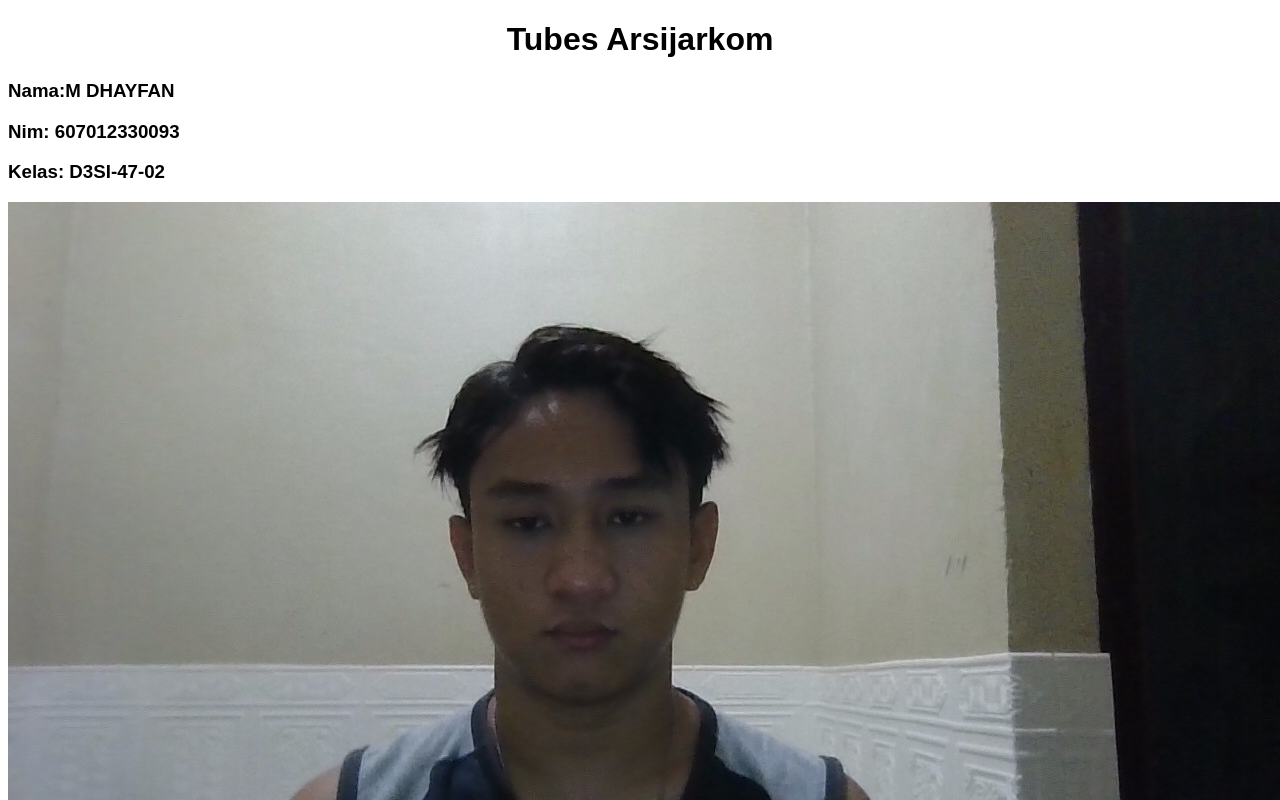
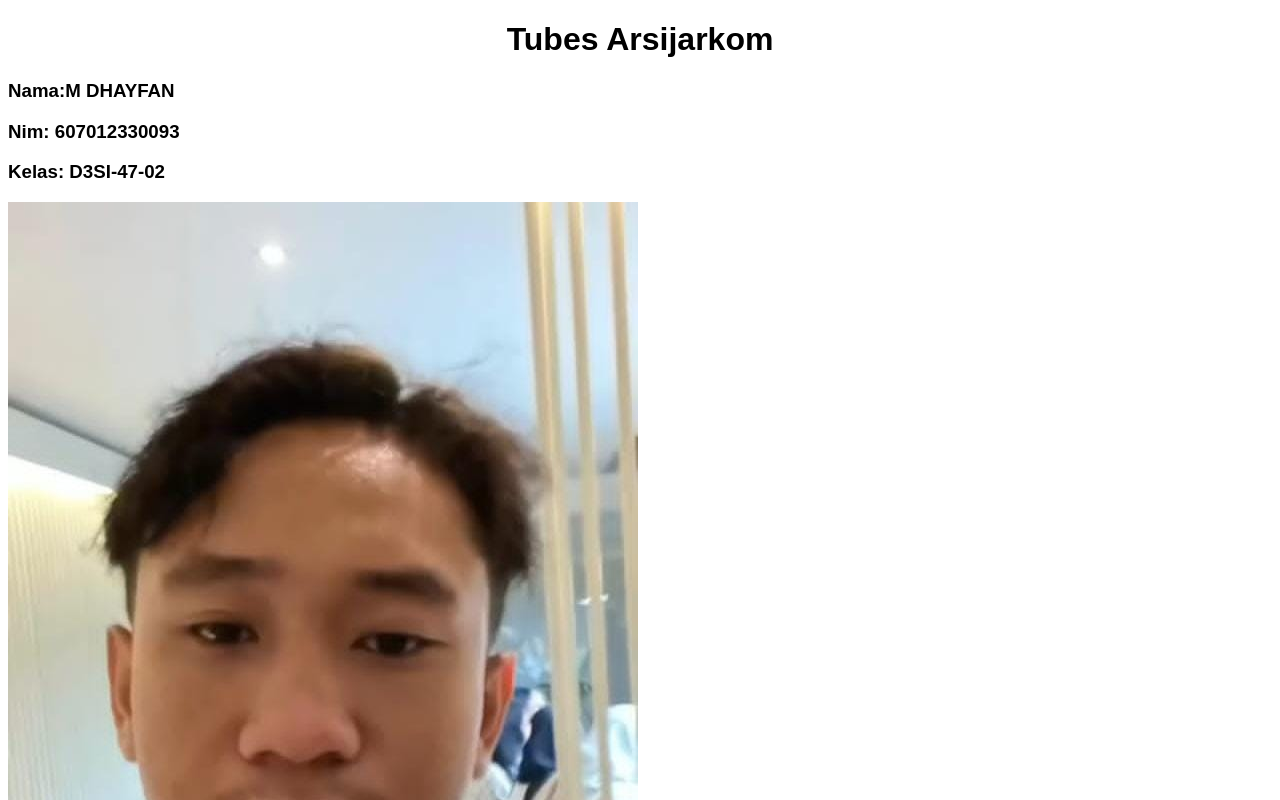
Before and after one commit to RYUZINX506/MDHAYFAN, a plain HTML site: page index.html in a window 1280 px wide. Shown: the top 800 px of the page. Drawn offline with Linux system fonts and the light colour scheme.

Commit message:
Update index.html

```diff
--- a/index.html
+++ b/index.html
@@ -15,7 +15,7 @@
     <h3>Nama:M DHAYFAN</h3>
     <h3>Nim: 607012330093</h3>
     <h3>Kelas: D3SI-47-02</D3SI-47-02></h3>
-    <img src="WIN_20240412_22_40_13_Pro.jpg" alt="">
+    <img src="Gambar WhatsApp 2024-06-02 pukul 21.27.36_977e4ee8.jpg" alt="">
 
 </body>
 </html>
```
